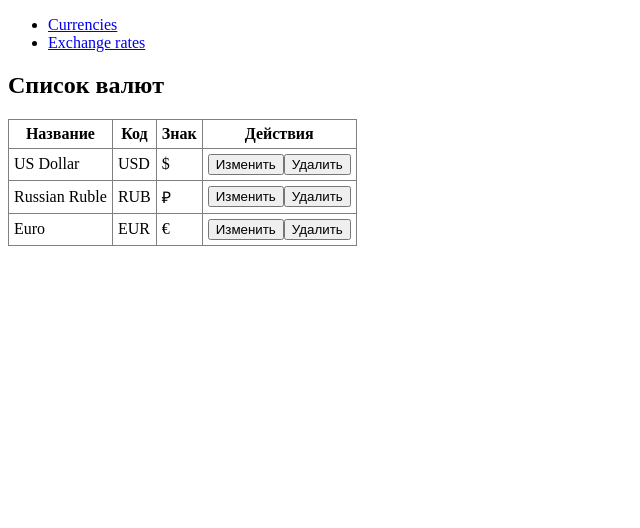
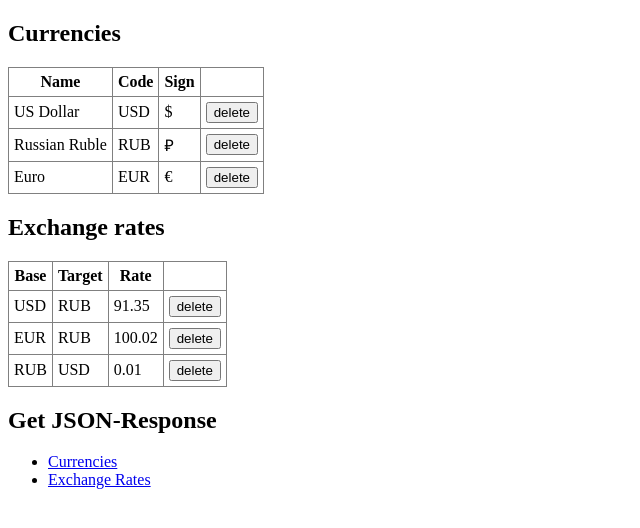
Before and after one commit to lapindanil22/currency-exchange, a FastAPI app: page / in a window 1280 px wide. Shown: the top 528 px of the page, without its empty margins (0-640 px from the left). Run offline with FastAPI, Linux system fonts and the light colour scheme; data comes from the database, SQL or seed files in the repository.

Commit message:
add exchange rates table to frontend

```diff
--- a/static/index/script.js
+++ b/static/index/script.js
@@ -4,9 +4,21 @@ async function getCurrencies() {
     headers: { "Accept": "application/json" }
   });
   if (response.ok === true) {
-    const users = await response.json();
-    const rows = document.querySelector("tbody");
-    users.forEach(user => rows.append(row(user)));
+    const currencies = await response.json();
+    const rows = document.querySelector("#currenciesTBody");
+    currencies.forEach(currency => rows.append(currencyRow(currency)));
+  }
+}
+
+async function getExchangeRates() {
+  const response = await fetch("/exchangeRates", {
+    method: "GET",
+    headers: { "Accept": "application/json" }
+  });
+  if (response.ok === true) {
+    const exchangeRates = await response.json();
+    const rows = document.querySelector("#exchangeTBody");
+    exchangeRates.forEach(exchangeRate => rows.append(exchangeRateRow(exchangeRate)));
   }
 }
 
@@ -86,34 +98,33 @@ function reset() {
 
 }
 
-// создание строки для таблицы
-function row(user) {
-
+// создание строки для таблицы валют
+function currencyRow(currency) {
     const tr = document.createElement("tr");
-    tr.setAttribute("data-rowid", user.id);
+    tr.setAttribute("data-rowid", currency.id);
 
     const nameTd = document.createElement("td");
-    nameTd.append(user.name);
+    nameTd.append(currency.name);
     tr.append(nameTd);
 
     const codeTd = document.createElement("td");
-    codeTd.append(user.code);
+    codeTd.append(currency.code);
     tr.append(codeTd);
 
     const signTd = document.createElement("td");
-    signTd.append(user.sign);
+    signTd.append(currency.sign);
     tr.append(signTd);
 
     const linksTd = document.createElement("td");
 
-    const editLink = document.createElement("button");
-    editLink.append("Изменить");
-    editLink.addEventListener("click", async() => await getCurrency(user.id));
-    linksTd.append(editLink);
+    // const editLink = document.createElement("button");
+    // editLink.append("Изменить");
+    // editLink.addEventListener("click", async() => await getCurrency(user.id));
+    // linksTd.append(editLink);
 
     const removeLink = document.createElement("button");
-    removeLink.append("Удалить");
-    removeLink.addEventListener("click", async () => await deleteUser(user.id));
+    removeLink.append("delete");
+    removeLink.addEventListener("click", async () => await deleteUser(currency.id));
 
     linksTd.append(removeLink);
     tr.appendChild(linksTd);
@@ -121,9 +132,43 @@ function row(user) {
     return tr;
 }
 
-// загрузка пользователей
+// создание строки для таблицы обменных курсов
+function exchangeRateRow(exchangeRate) {
+  const tr = document.createElement("tr");
+  tr.setAttribute("data-rowid", exchangeRate.id);
+
+  const nameTd = document.createElement("td");
+  nameTd.append(exchangeRate.base_currency.code);
+  tr.append(nameTd);
+
+  const codeTd = document.createElement("td");
+  codeTd.append(exchangeRate.target_currency.code);
+  tr.append(codeTd);
+
+  const signTd = document.createElement("td");
+  signTd.append(exchangeRate.rate);
+  tr.append(signTd);
+
+  const linksTd = document.createElement("td");
+
+  // const editLink = document.createElement("button");
+  // editLink.append("Изменить");
+  // editLink.addEventListener("click", async() => await getexchangeRate(user.id));
+  // linksTd.append(editLink);
+
+  const removeLink = document.createElement("button");
+  removeLink.append("delete");
+  removeLink.addEventListener("click", async () => await deleteUser(exchangeRate.id));
+
+  linksTd.append(removeLink);
+  tr.appendChild(linksTd);
+
+  return tr;
+}
+
 document.addEventListener("DOMContentLoaded", function() {
     getCurrencies();
+    getExchangeRates();
 
     // // сброс значений формы
     // document.getElementById("resetBtn").addEventListener("click", () => {
--- a/templates/index.html
+++ b/templates/index.html
@@ -8,13 +8,42 @@
   <link href="{{ url_for('static', path='index/styles.css') }}" rel="stylesheet">
 </head>
 <body>
+  <h2>Currencies</h2>
+  <table border="1" cellpadding="5">
+      <thead>
+        <tr>
+          <th>Name</th>
+          <th>Code</th>
+          <th>Sign</th>
+          <!-- <th>action</th> -->
+        </tr>
+      </thead>
+      <tbody id="currenciesTBody">
+      </tbody>
+  </table>
+
+  <h2>Exchange rates</h2>
+  <table border="1" cellpadding="5">
+      <thead>
+        <tr>
+          <th>Base</th>
+          <th>Target</th>
+          <th>Rate</th>
+          <!-- <th>action</th> -->
+        </tr>
+      </thead>
+      <tbody id="exchangeTBody"">
+      </tbody>
+  </table>
+
+  <h2>Get JSON-Response</h2>
   <ul>
     <li><a href="/currencies">Currencies</a></li>
     <!-- @app.get("/api/currency/{code}") -->
     <!-- @app.post("/api/currencies") -->
     <!-- TODO delete currency -->
 
-    <li><a href="/exchangeRates">Exchange rates</a></li>
+    <li><a href="/exchangeRates">Exchange Rates</a></li>
     <!-- @app.get("/api/exchangeRate/{exchange_pair}") -->
     <!-- @app.post("/api/exchangeRates") -->
     <!-- @app.patch("/api/exchangeRate/{exch/ange_pair}") -->
@@ -23,7 +52,6 @@
 
   </ul>
 
-  <h2>Список валют</h2>
   <!-- <div>
       <input type="hidden" id="userId" />
       <p>
@@ -39,17 +67,5 @@
           <button id="resetBtn">Сбросить</button>
       </p>
   </div> -->
-  <table border="1" cellpadding="5">
-      <thead>
-        <tr>
-          <th>Название</th>
-          <th>Код</th>
-          <th>Знак</th>
-          <th>Действия</th>
-        </tr>
-      </thead>
-      <tbody>
-      </tbody>
-  </table>
 </body>
 </html>
```
